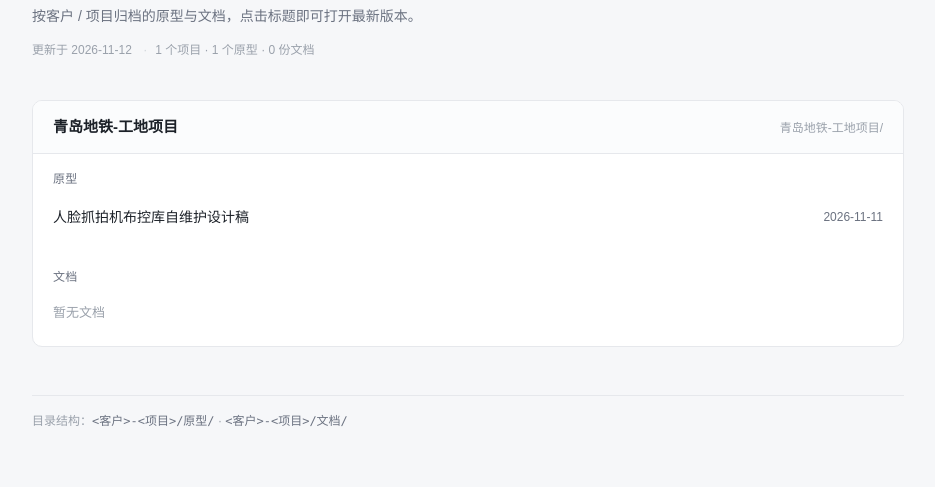
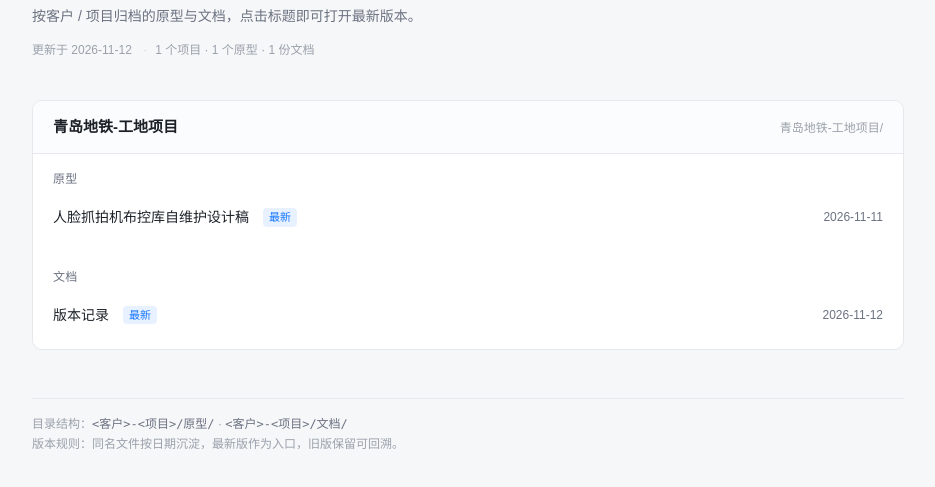
Before and after one commit to wacilimonster-source/juanev, a plain HTML site: page index.html in a window 1280 px wide. Shown: the part 101-588 px from the top of the page, without its empty margins (172-1107 px from the left). Drawn offline with Linux system fonts and the light colour scheme.

Commit message:
docs: 增加版本管理规则与项目版本记录

```diff
--- a/index.html
+++ b/index.html
@@ -53,6 +53,22 @@
     margin-left:auto;flex-shrink:0;font-size:12px;color:var(--sub);
     font-variant-numeric:tabular-nums;
   }
+  .badge{
+    flex-shrink:0;font-size:11px;color:var(--accent);background:#e8f1ff;
+    border-radius:4px;padding:1px 6px;line-height:1.5;
+  }
+  details.versions{margin:0 0 2px}
+  details.versions summary{
+    list-style:none;cursor:pointer;font-size:12px;color:var(--sub);
+    padding:6px 0 8px;user-select:none;
+  }
+  details.versions summary::-webkit-details-marker{display:none}
+  details.versions summary::before{
+    content:"▸";display:inline-block;margin-right:6px;transition:transform .15s;
+  }
+  details.versions[open] summary::before{transform:rotate(90deg)}
+  details.versions .item{padding:8px 0 8px 16px}
+  details.versions .name{font-size:13px;color:var(--sub)}
   .empty{font-size:13px;color:#9aa1ab;padding:10px 0}
   footer{margin-top:48px;font-size:12px;color:#9aa1ab;border-top:1px solid var(--line);padding-top:16px}
   code{font-family:ui-monospace,Consolas,monospace;font-size:12px;color:var(--sub)}
@@ -71,7 +87,7 @@
     <p class="desc">按客户 / 项目归档的原型与文档，点击标题即可打开最新版本。</p>
     <p class="meta">
       <span>更新于 2026-11-12</span>
-      <span>1 个项目 · 1 个原型 · 0 份文档</span>
+      <span>1 个项目 · 1 个原型 · 1 份文档</span>
     </p>
   </header>
 
@@ -87,6 +103,7 @@
         <li>
           <a class="item" href="青岛地铁-工地项目/原型/人脸抓拍机布控库自维护设计稿20261111.html">
             <span class="name">人脸抓拍机布控库自维护设计稿</span>
+            <span class="badge">最新</span>
             <span class="tag">2026-11-11</span>
           </a>
         </li>
@@ -95,12 +112,21 @@
 
     <div class="sub">
       <div class="sub-label">文档</div>
-      <div class="empty">暂无文档</div>
+      <ul>
+        <li>
+          <a class="item" href="青岛地铁-工地项目/文档/版本记录.md">
+            <span class="name">版本记录</span>
+            <span class="badge">最新</span>
+            <span class="tag">2026-11-12</span>
+          </a>
+        </li>
+      </ul>
     </div>
   </section>
 
   <footer>
-    目录结构：<code>&lt;客户&gt;-&lt;项目&gt;/原型/</code> · <code>&lt;客户&gt;-&lt;项目&gt;/文档/</code>
+    目录结构：<code>&lt;客户&gt;-&lt;项目&gt;/原型/</code> · <code>&lt;客户&gt;-&lt;项目&gt;/文档/</code><br>
+    版本规则：同名文件按日期沉淀，最新版作为入口，旧版保留可回溯。
   </footer>
 
 </div>
```
Also changed, not shown: 2 other files.
